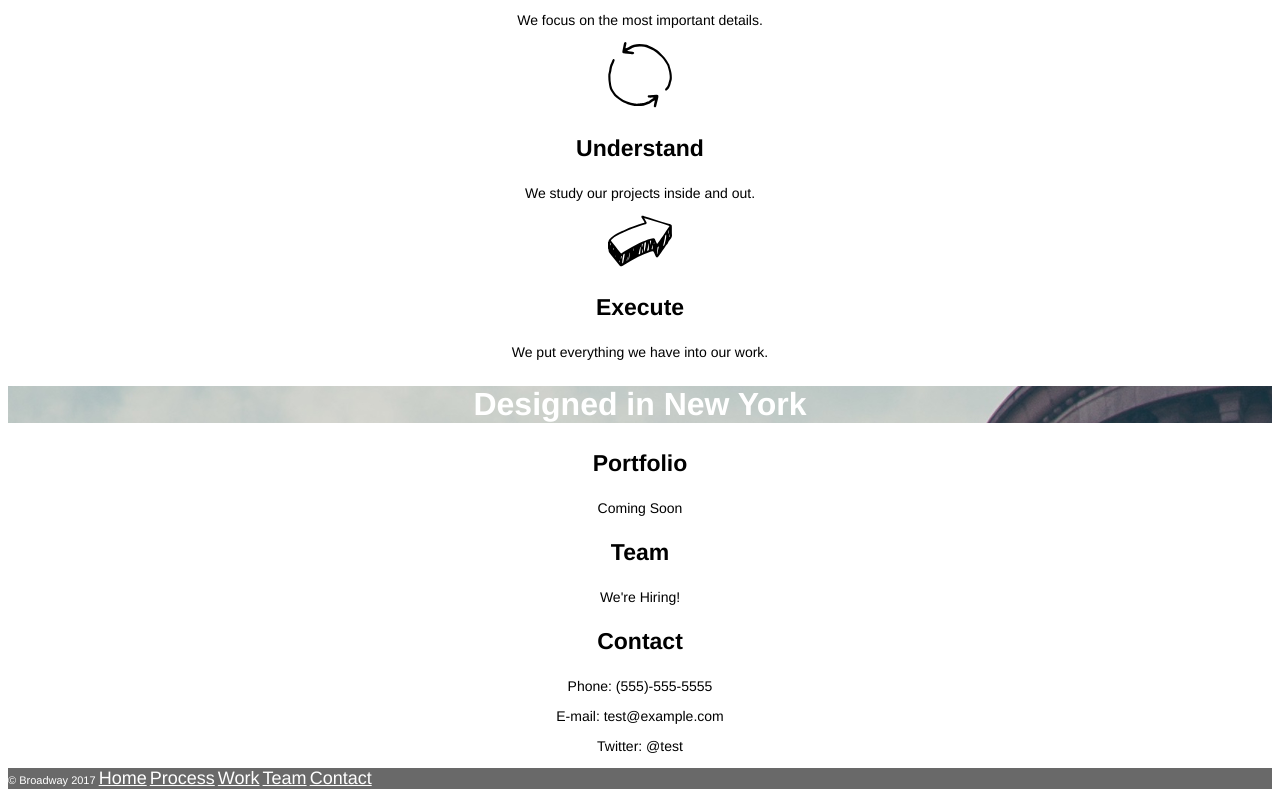
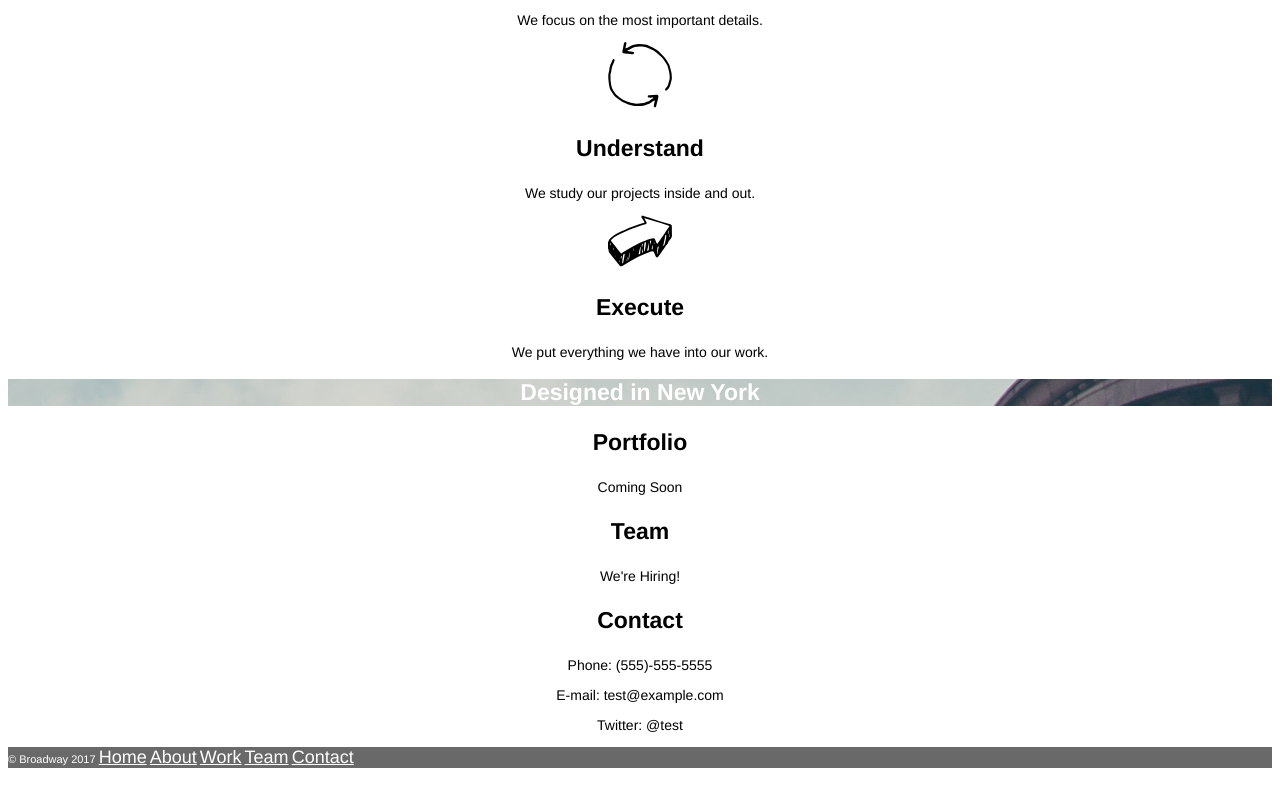
Before and after one commit to cmaniates/broadway, a plain HTML site: page index.html in a window 1280 px wide. Shown: the part 525-1325 px from the top of the page. After the commit the page ends 1304 px from the top, so only its background shows below. Drawn offline with Linux system fonts and the light colour scheme.

Commit message:
Make minor changes to final HTML and CSS

```diff
--- a/index.html
+++ b/index.html
@@ -52,7 +52,7 @@
     <div class="footer">
       <p>&copy; Broadway 2017
         <a class="nav" href=#>Home</a>
-        <a class="nav" href=#process>Process</a>
+        <a class="nav" href=#process>About</a>
         <a class="nav" href=#work>Work</a>
         <a class="nav" href=#team>Team</a>
         <a class="nav" href=#contact>Contact</a>
--- a/resources/css/style.css
+++ b/resources/css/style.css
@@ -22,7 +22,7 @@ p {
   font-size: 14px;
 }
 
-a{
+a {
   font-size: 18px;
   color: white;
 }
@@ -30,6 +30,10 @@ a{
 .hero {
   background-image: url("../images/the-flatiron-building.png");
   color: white;
+}
+
+.hero h2 {
+  font-size: 23px;
 }
 
 .footer {
```
